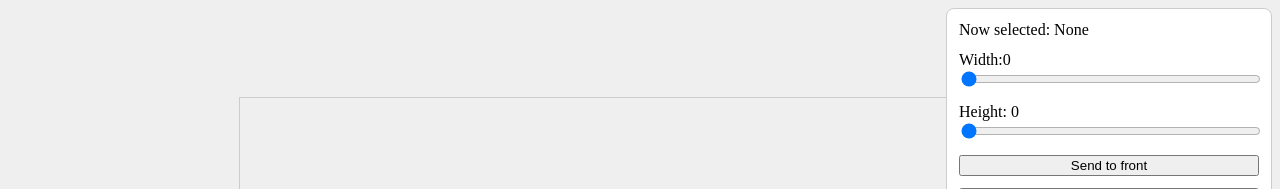
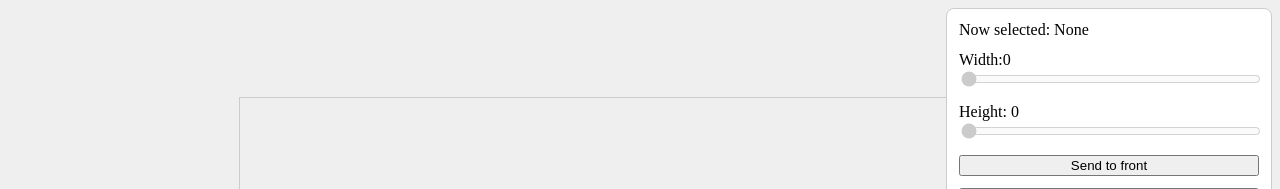
Before and after one commit to ienming/free-layout-lab, a Nuxt app: page / in a window 1280 px wide. Shown: the top 189 px of the page. Built offline with nearby package versions, Linux system fonts and the light colour scheme.

Commit message:
feat: resize on controlHandler

```diff
--- a/app/components/CanvasArea.vue
+++ b/app/components/CanvasArea.vue
@@ -19,25 +19,32 @@
 const canvasStore = useCanvasStore();
 
 const canvas = useTemplateRef('canvas');
-let isDragging = false;
 let ctx = null;
+let offsetX = 0;
+let offsetY = 0;
+let isElDragging = false;
+let isControlHandlerStartDragging = false;
+let animationFrameId = null;
 
 // 建立元素
 const canvasElements = canvasStore.elements;
 
 watch(canvasElements, () => {
+	if (isElDragging) return;
 	drawAll();
 }, {
 	deep: true,
 });
 
-let offsetX = 0;
-let offsetY = 0;
-let isControlHandlerDragging = false;
-
 function drawAll() {
 	ctx.clearRect(0, 0, canvas.value.width, canvas.value.height);
 	canvasElements.forEach(el => el.draw(ctx));
+}
+
+function renderLoop() {
+	if (!isElDragging) return;
+	animationFrameId = requestAnimationFrame(renderLoop);
+	drawAll();
 }
 
 function onMouseDown(e) {
@@ -45,35 +52,33 @@ function onMouseDown(e) {
 	const x = e.clientX - rect.left;
 	const y = e.clientY - rect.top;
 
-	// TODO: 確認是不是點到 control handler
-	const result = canvasStore.selectedEl?.checkControlHandlerHit(x, y)?.name;
-		// ? canvas.value.style.cursor = 'nwse-resize'
-		// : canvas.value.style.cursor = 'move';
-	if (result) {
-		console.log(result, canvasStore.selectedEl.key);
-		isControlHandlerDragging = true;
+	// 確認是不是點到 control handler
+	canvasStore.selectedEl?.checkControlHandlerHit(x, y);
+	if (canvasStore.activeControlHandler) {
+		console.log(canvasStore.selectedEl.key, canvasStore.activeControlHandler.name);
+		isControlHandlerStartDragging = true;
 		return;
 	}
 
+	// 確認點到哪一個元素
 	// 取消所有元素的選取狀態
-	for (let i = 0; i < canvasElements.length; i++) {
-		const el = canvasElements[i];
-		el.selected = false;
-		el.controlHandlers.forEach(handler => handler.selected = false);
-	}
+	canvasStore.clearActiveControlHandler();
+	canvasStore.clearSelectedElement();
 
 	// 從上到下檢查點擊位置是否在元素內
 	for (let i = canvasElements.length - 1; i >= 0; i--) {
 		const el = canvasElements[i];
-		el.checkSelected(x, y);
+		el.isPointInside(x, y);
 		if (el.selected) break;
 	}
 
 	if (canvasStore.selectedEl) {
 		offsetX = x - canvasStore.selectedEl.x;
 		offsetY = y - canvasStore.selectedEl.y;
-		isDragging = true;
+		isElDragging = true;
 	}
+
+	renderLoop();
 }
 
 function onMouseMove(e) {
@@ -81,14 +86,19 @@ function onMouseMove(e) {
 	const x = e.clientX - rect.left;
 	const y = e.clientY - rect.top;
 
-	if (!isDragging) return;
-
-	canvasStore.selectedEl.x = x - offsetX;
-	canvasStore.selectedEl.y = y - offsetY;
+	// control handler 拖曳
+	if (isControlHandlerStartDragging) {
+		canvasStore.resizeSelectedEl(x, y);
+	} else if (isElDragging) {
+		canvasStore.selectedEl.x = x - offsetX;
+		canvasStore.selectedEl.y = y - offsetY;
+	}
 }
 
 function onMouseUp() {
-	isDragging = false;
+	isElDragging = false;
+	isControlHandlerStartDragging = false;
+	cancelAnimationFrame(animationFrameId);
 }
 
 onMounted(() => {
--- a/app/components/ControlPanel.vue
+++ b/app/components/ControlPanel.vue
@@ -8,7 +8,8 @@
 				type="range"
 				min="10"
 				max="200"
-				class="input" />
+				class="input"
+				:disabled="!canvasStore.selectedEl" />
 		</label>
 		<label>
 			Height: {{ height }}
@@ -17,7 +18,8 @@
 				type="range"
 				min="10"
 				max="200"
-				class="input" />
+				class="input"
+				:disabled="!canvasStore.selectedEl" />
 		</label>
 		<button
 			class="btn-primary"
--- /dev/null
+++ b/app/constants/canvas.js
@@ -0,0 +1,18 @@
+export const CONTROLHANDLER_NAMES = {
+    TOP_LEFT: 'top-left',
+    TOP_CENTER: 'top-center',
+    TOP_RIGHT: 'top-right',
+    MIDDLE_LEFT: 'middle-left',
+    MIDDLE_RIGHT: 'middle-right',
+    BOTTOM_LEFT: 'bottom-left',
+    BOTTOM_CENTER: 'bottom-center',
+    BOTTOM_RIGHT: 'bottom-right',
+};
+
+export const CONTROLHANDLER_TYPES = {
+    MOVE: 'move',
+    RESIZE: 'resize',
+    ROTATE: 'rotate',
+};
+
+export const EL_MINIMUM_SIZE = 20;
--- a/app/lib/canvasElement.js
+++ b/app/lib/canvasElement.js
@@ -1,14 +1,9 @@
 import ControlHandler from './controlHandler.js';
+import { CONTROLHANDLER_NAMES, CONTROLHANDLER_TYPES } from '../constants/canvas.js';
 export default class Element {
-	static controlHandlersKeys = [
-		'top-left', 'top-center', 'top-right',
-		'middle-left', 'middle-right',
-		'bottom-left', 'bottom-center', 'bottom-right'
-	];
-
 	constructor({ key, type, x, y, width, height, color, content = '' }) {
 		this.key = key;
-		this.type = type;      // 'text' | 'rect' | 'circle'
+		this.type = type;		// 'text' | 'rect' | 'circle'
 		this.x = x;
 		this.y = y;
 		this.width = width;
@@ -17,14 +12,14 @@ export default class Element {
 		this.content = content;
 		this.rotation = 0;
 		this.selected = false;
-		this.controlHandlers = Element.controlHandlersKeys.map((key, i) => {
-            return new ControlHandler({
-                x,
-                y,
-                type: 'resize',
-                name: key,
-            })
-        });
+		this.controlHandlers = Object.values(CONTROLHANDLER_NAMES).map(name => {
+			return new ControlHandler({
+				x: 0,
+				y: 0,
+				type: CONTROLHANDLER_TYPES.RESIZE,
+				name,
+			});
+		});
 	}
 
 	draw(ctx) {
@@ -55,35 +50,35 @@ export default class Element {
 		const { x, y, width, height } = this;
 		this.controlHandlers.forEach(handler => {
 			switch (handler.name) {
-				case 'top-left':
+				case CONTROLHANDLER_NAMES.TOP_LEFT:
 					handler.x = x;
 					handler.y = y;
 					break;
-				case 'top-center':
+				case CONTROLHANDLER_NAMES.TOP_CENTER:
 					handler.x = x + width / 2;
 					handler.y = y;
 					break;
-				case 'top-right':
+				case CONTROLHANDLER_NAMES.TOP_RIGHT:
 					handler.x = x + width;
 					handler.y = y;
 					break;
-				case 'middle-left':
+				case CONTROLHANDLER_NAMES.MIDDLE_LEFT:
 					handler.x = x;
 					handler.y = y + height / 2;
 					break;
-				case 'middle-right':
+				case CONTROLHANDLER_NAMES.MIDDLE_RIGHT:
 					handler.x = x + width;
 					handler.y = y + height / 2;
 					break;
-				case 'bottom-left':
+				case CONTROLHANDLER_NAMES.BOTTOM_LEFT:
 					handler.x = x;
 					handler.y = y + height;
 					break;
-				case 'bottom-center':
+				case CONTROLHANDLER_NAMES.BOTTOM_CENTER:
 					handler.x = x + width / 2;
 					handler.y = y + height;
 					break;
-				case 'bottom-right':
+				case CONTROLHANDLER_NAMES.BOTTOM_RIGHT:
 					handler.x = x + width;
 					handler.y = y + height;
 					break;
@@ -93,10 +88,11 @@ export default class Element {
 	}
 
 	checkControlHandlerHit(px, py) {
-		return this.controlHandlers.find(handler => handler.isPointInside(px, py));
+		// return this.controlHandlers.find(handler => handler.isPointInside(px, py));
+		this.controlHandlers.forEach(handler => handler.isPointInside(px, py));
 	}
 
-	checkSelected(px, py) {
+	isPointInside(px, py) {
 		this.selected =
 			px >= this.x && px <= this.x + this.width &&
 			py >= this.y && py <= this.y + this.height;
--- a/app/lib/controlHandler.js
+++ b/app/lib/controlHandler.js
@@ -5,6 +5,7 @@ export default class ControlHandler {
         this.type = type; // 'move', 'resize', 'rotate'
         this.name = name; // 'top-left', 'top-center', etc.
         this.size = 12; // Control handle size
+        this.active = false;
     }
 
     draw(ctx) {
@@ -23,7 +24,8 @@ export default class ControlHandler {
     }
 
     isPointInside(px, py) {
-        return px >= this.x - this.size / 2 && px <= this.x + this.size / 2 &&
+        this.active = px >= this.x - this.size / 2 && px <= this.x + this.size / 2 &&
             py >= this.y - this.size / 2 && py <= this.y + this.size / 2;
+        return this.active;
     }
 }
--- a/app/stores/useCanvasStore.js
+++ b/app/stores/useCanvasStore.js
@@ -1,3 +1,5 @@
+import { CONTROLHANDLER_NAMES, EL_MINIMUM_SIZE } from "~/constants/canvas";
+
 const useCanvasStore = defineStore('canvas', {
 	state: () => ({
 		// Array of canvas elements
@@ -7,10 +9,19 @@ const useCanvasStore = defineStore('canvas', {
 		selectedEl(state) {
 			return state.elements.find(el => el.selected) || null;
 		},
+		activeControlHandler(state) {
+			return state.selectedEl?.controlHandlers.find(handler => handler.active) || null;
+		},
 	},
 	actions: {
 		addElement(element) {
 			this.elements.push(element);
+		},
+		clearSelectedElement() {
+			this.elements.forEach(el => el.selected = false);
+		},
+		clearActiveControlHandler() {
+			this.selectedEl?.controlHandlers.forEach(handler => handler.active = false);
 		},
 		updateElWidth(value) {
 			if (this.selectedEl) {
@@ -22,6 +33,107 @@ const useCanvasStore = defineStore('canvas', {
 			if (this.selectedEl) {
 				const target = this.elements.find(el => el.key === this.selectedEl.key);
 				target.height = value;
+			}
+		},
+		resizeSelectedEl(posX, posY) {
+			console.log('根據 control handler 的 name 來調整 selectedEl 的寬高');
+			const oldX = Math.abs(this.selectedEl.x);
+			const oldY = Math.abs(this.selectedEl.y);
+			const oldWidth = this.selectedEl.width;
+			const oldHeight = this.selectedEl.height;
+
+			switch (this.activeControlHandler.name) {
+				case CONTROLHANDLER_NAMES.TOP_LEFT:
+					// width = width + (oldX - newX)
+					// height = height + (oldY - newY)
+					this.selectedEl.x = posX;
+					this.selectedEl.y = posY;
+					this.selectedEl.width = oldWidth + (oldX - posX);
+					this.selectedEl.height = oldHeight + (oldY - posY);
+					// 防止 width 或 height 變成負值
+					if (this.selectedEl.width < EL_MINIMUM_SIZE) {
+						this.selectedEl.width = EL_MINIMUM_SIZE;
+						this.selectedEl.x = oldX + oldWidth - EL_MINIMUM_SIZE;
+					}
+					if (this.selectedEl.height < EL_MINIMUM_SIZE) {
+						this.selectedEl.height = EL_MINIMUM_SIZE;
+						this.selectedEl.y = oldY + oldHeight - EL_MINIMUM_SIZE;
+					}
+					break;
+				case CONTROLHANDLER_NAMES.TOP_CENTER:
+					// height = height + (oldY - newY)
+					this.selectedEl.y = posY;
+					this.selectedEl.height = oldHeight + (oldY - posY);
+					if (this.selectedEl.height < EL_MINIMUM_SIZE) {
+						this.selectedEl.height = EL_MINIMUM_SIZE;
+						this.selectedEl.y = oldY + oldHeight - EL_MINIMUM_SIZE;
+					}
+					break;
+				case CONTROLHANDLER_NAMES.TOP_RIGHT:
+					// width = posX - oldX
+					// height = height + (oldY - posY)
+					this.selectedEl.width = posX - oldX;
+					this.selectedEl.y = posY;
+					this.selectedEl.height = oldHeight + (oldY - posY);
+					if (this.selectedEl.width < EL_MINIMUM_SIZE) {
+						this.selectedEl.width = EL_MINIMUM_SIZE;
+					}
+					if (this.selectedEl.height < EL_MINIMUM_SIZE) {
+						this.selectedEl.height = EL_MINIMUM_SIZE;
+						this.selectedEl.y = oldY + oldHeight - EL_MINIMUM_SIZE;
+					}
+					break;
+				case CONTROLHANDLER_NAMES.MIDDLE_LEFT:
+					// x = posX
+					// width = width + (oldX - posX)
+					this.selectedEl.x = posX;
+					this.selectedEl.width = oldWidth + (oldX - posX);
+					if (this.selectedEl.width < EL_MINIMUM_SIZE) {
+						this.selectedEl.width = EL_MINIMUM_SIZE;
+						this.selectedEl.x = oldX + oldWidth - EL_MINIMUM_SIZE;
+					}
+					break;
+				case CONTROLHANDLER_NAMES.MIDDLE_RIGHT:
+					// width = posX - oldX
+					this.selectedEl.width = posX - oldX;
+					if (this.selectedEl.width < EL_MINIMUM_SIZE) {
+						this.selectedEl.width = EL_MINIMUM_SIZE;
+					}
+					break;
+				case CONTROLHANDLER_NAMES.BOTTOM_LEFT:
+					// x = posX
+					// width = width + (oldX - posX)
+					// height = posY - oldY
+					this.selectedEl.x = posX;
+					this.selectedEl.width = oldWidth + (oldX - posX);
+					this.selectedEl.height = posY - oldY;
+					if (this.selectedEl.width < EL_MINIMUM_SIZE) {
+						this.selectedEl.width = EL_MINIMUM_SIZE;
+						this.selectedEl.x = oldX + oldWidth - EL_MINIMUM_SIZE;
+					}
+					if (this.selectedEl.height < EL_MINIMUM_SIZE) {
+						this.selectedEl.height = EL_MINIMUM_SIZE;
+					}
+					break;
+				case CONTROLHANDLER_NAMES.BOTTOM_CENTER:
+					// height = posY - oldY
+					this.selectedEl.height = posY - oldY;
+					if (this.selectedEl.height < EL_MINIMUM_SIZE) {
+						this.selectedEl.height = EL_MINIMUM_SIZE;
+					}
+					break;
+				case CONTROLHANDLER_NAMES.BOTTOM_RIGHT:
+					// width = posX - oldX
+					// height = posY - oldY
+					this.selectedEl.width = posX - oldX;
+					this.selectedEl.height = posY - oldY;
+					if (this.selectedEl.width < EL_MINIMUM_SIZE) {
+						this.selectedEl.width = EL_MINIMUM_SIZE;
+					}
+					if (this.selectedEl.height < EL_MINIMUM_SIZE) {
+						this.selectedEl.height = EL_MINIMUM_SIZE;
+					}
+					break;
 			}
 		},
 		sendToFront() {
```
Lines whose indentation alone changed are shown as unchanged.
